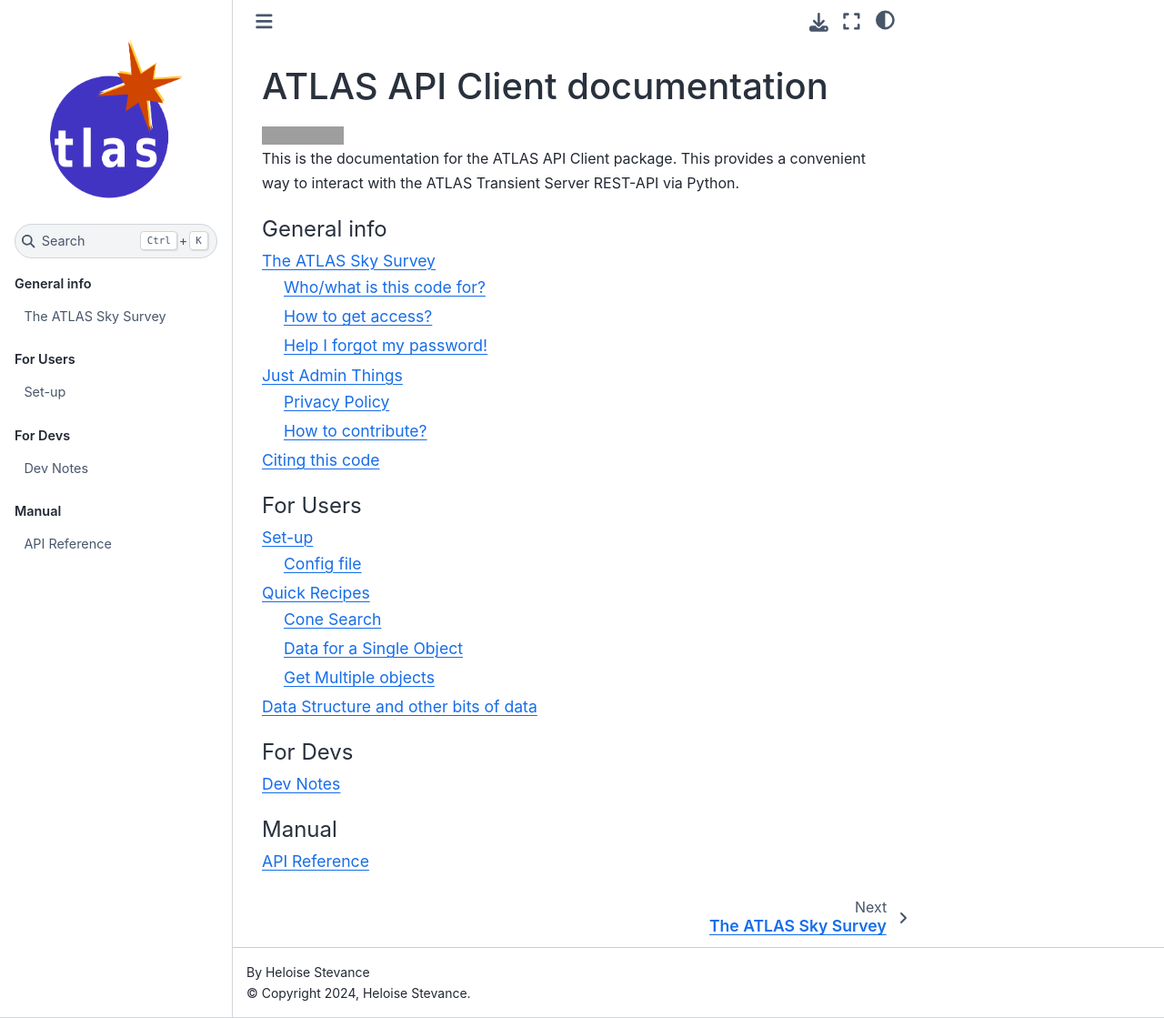
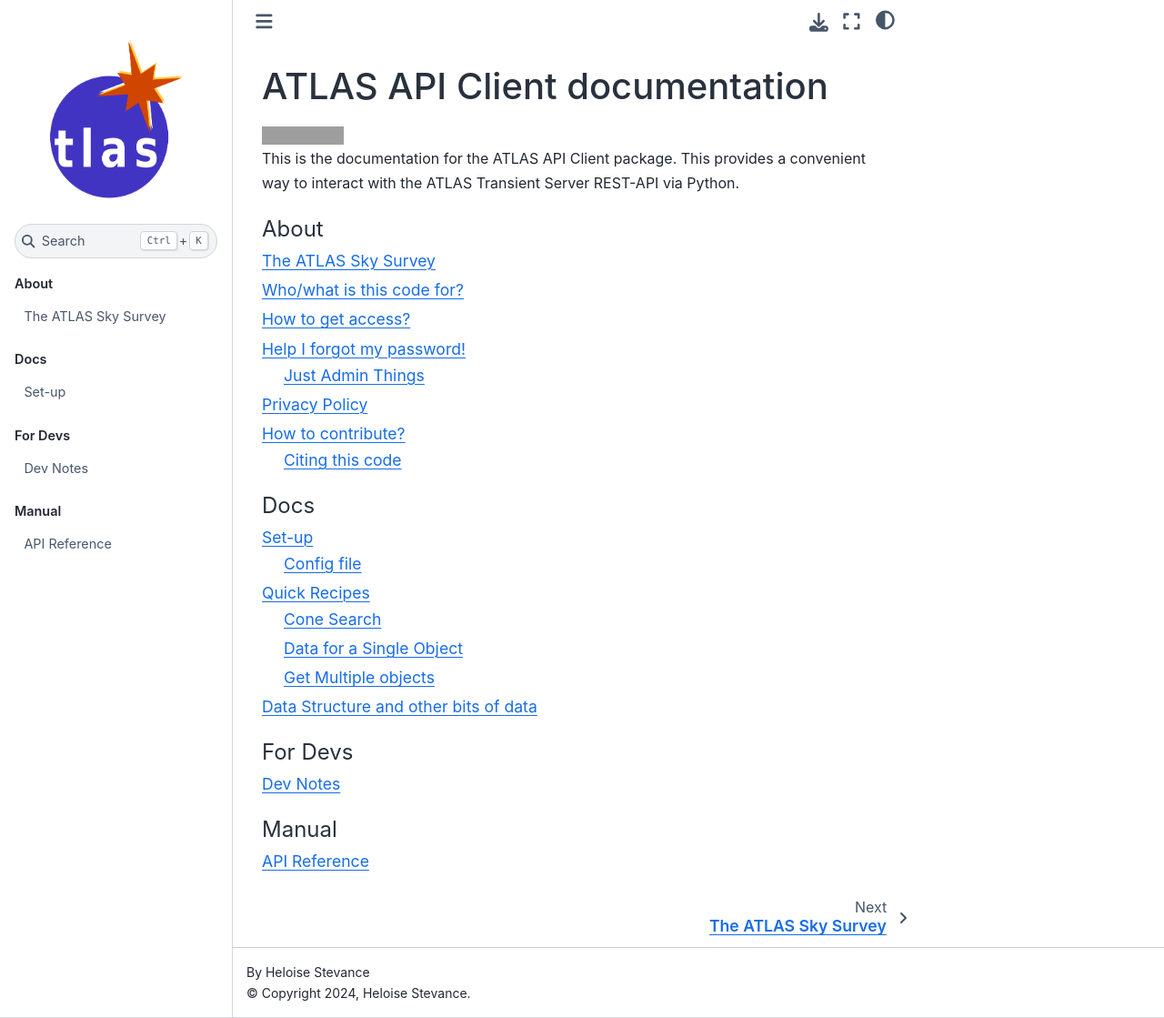
Before and after one commit to HeloiseS/atlasapiclient, a Sphinx documentation site: the page built from docs/source/index.rst, in a window 1280 px wide and 1119 px high. Shown: the whole window at 91% size. Built offline with Sphinx 7.4.7 and the Sphinx Book theme 1.1.4, drawn with Linux system fonts in a browser that asks for light colours; grey boxes are pictures that could not be loaded.

Commit message:
update the index on the side

```diff
--- a/docs/source/about.rst
+++ b/docs/source/about.rst
@@ -1,5 +1,5 @@
 The ATLAS Sky Survey
---------------------------
+====================
 .. _Asteroid Terrestrial-impact Last Alert System: https://atlas.fallingstar.com/
 .. _Forced Photometry Server: https://fallingstar-data.com/forcedphot/
 
--- a/docs/source/index.rst
+++ b/docs/source/index.rst
@@ -14,13 +14,13 @@
 
 .. toctree::
    :maxdepth: 2
-   :caption: General info
+   :caption: About
 
    about
 
 .. toctree::
    :maxdepth: 2
-   :caption: For Users
+   :caption: Docs
 
    users
 
```
